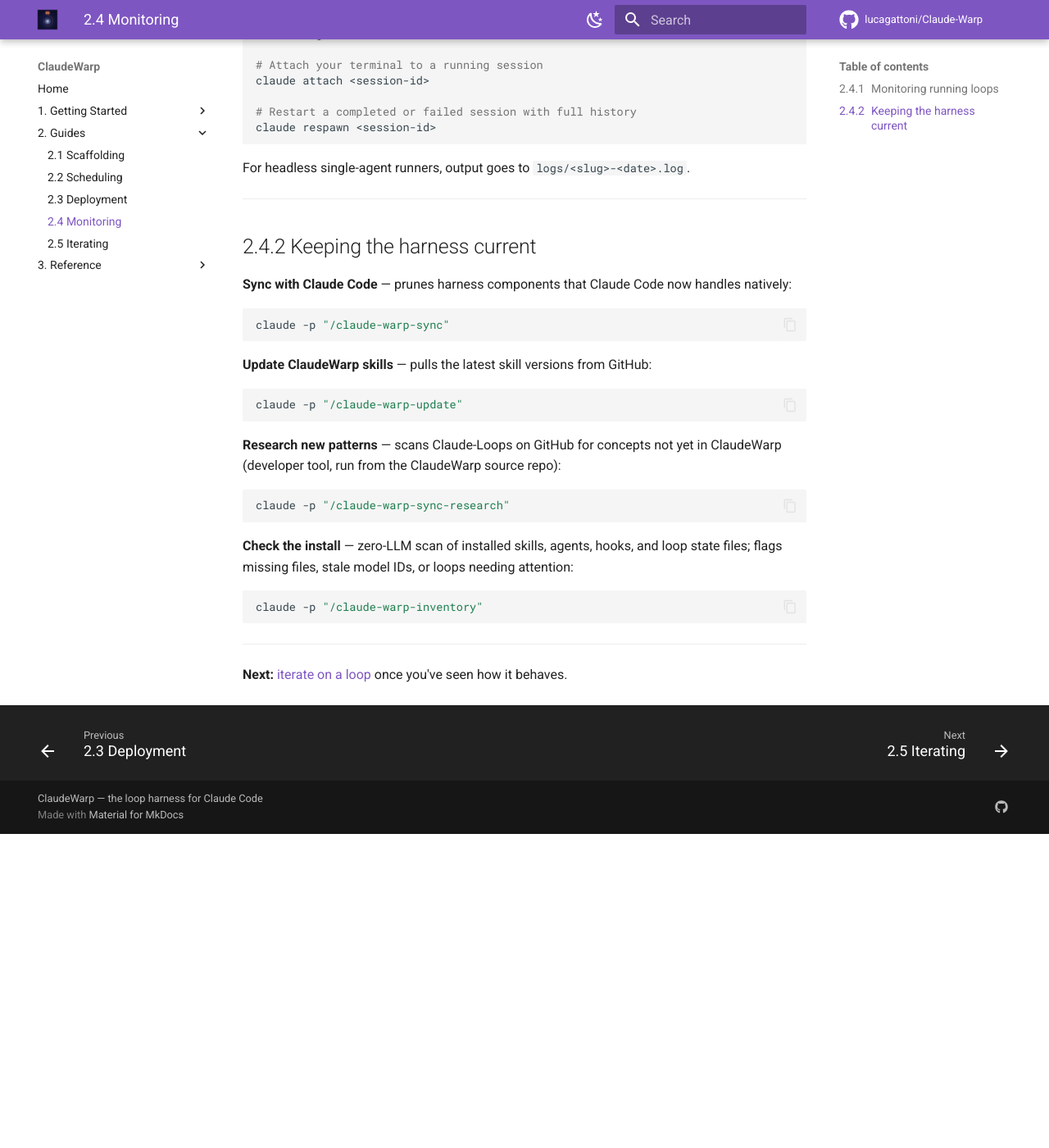
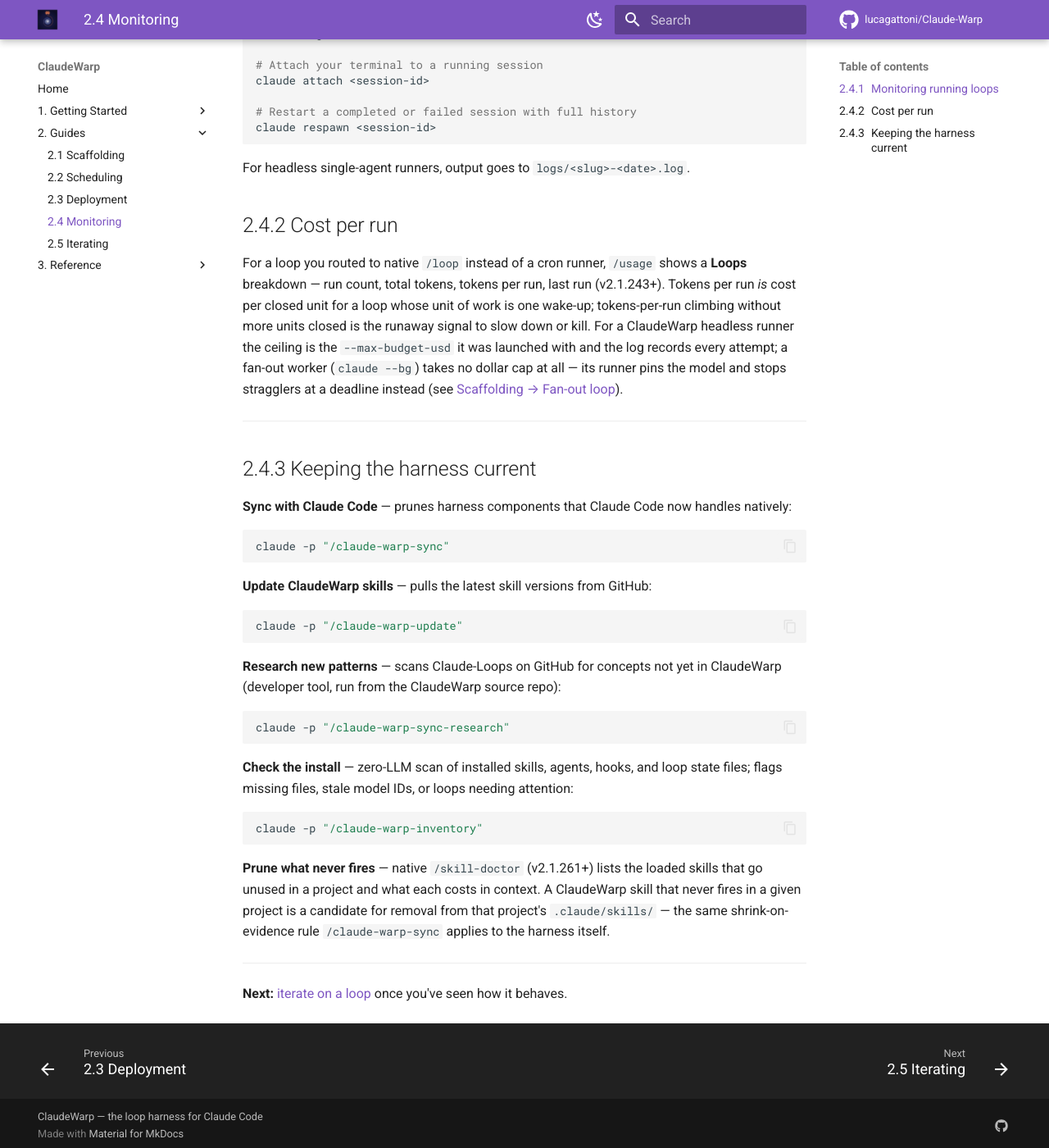
Before and after one commit to lucagattoni/Claude-Warp, an MkDocs documentation site: the page built from docs/guides/monitoring.md, in a window 1280 px wide and 1400 px high, scrolled down 513 px. Shown: the whole window at 82% size. Built offline with MkDocs 1.6.1 and Material for MkDocs 9.7.7, drawn with Linux system fonts in a browser that asks for light colours; comment, search, counter and statistics services are not loaded; before the commit the page ends 1530 px from its top, so only the background shows below that.

Commit message:
feat(hooks,retro,docs): gate self-protection, the removal test, cost-per-run notes
new-hook: a hook in hooks/ wired from .claude/settings.json lives inside the
repo the loop edits, so an L3 loop under auto mode can rewrite its own gate.
The skill now says to keep hooks/** and .claude/settings.json out of
intent-gate's scope, deny rm/mv/chmod/git checkout on them in
destructive-block, or wire the hook from user-scope ~/.claude/settings.json —
the direction Claude Code took for autoMode/sandbox.ripgrep/bypassPermissions
in v2.1.207/232/257 (Claude-Loops docs/33).

retro: applies Ng's removal test before proposing improvements — which
guard/checker/corroboration pass would the last N runs still have passed
without on the current model — the retro-side complement to sync's
native-supersession pruning (Claude-Loops §24).

monitoring: /usage Loops breakdown (v2.1.243) as the per-run figure for a
/loop-routed loop, the budget facts for headless vs --bg workers, and
/skill-doctor (v2.1.261) for skills that never fire in a project.

Co-Authored-By: Claude Fable 5.1 <noreply@anthropic.com>
Claude-Session: https://claude.ai/code/session_01HRmxvAmutKvEviaMWZqZQU

````diff
--- a/docs/guides/monitoring.md
+++ b/docs/guides/monitoring.md
@@ -27,6 +27,16 @@ claude respawn <session-id>
 
 For headless single-agent runners, output goes to `logs/<slug>-<date>.log`.
 
+## Cost per run
+
+For a loop you routed to native `/loop` instead of a cron runner, `/usage` shows a **Loops**
+breakdown — run count, total tokens, tokens per run, last run (v2.1.243+). Tokens per run *is*
+cost per closed unit for a loop whose unit of work is one wake-up; tokens-per-run climbing
+without more units closed is the runaway signal to slow down or kill. For a ClaudeWarp headless
+runner the ceiling is the `--max-budget-usd` it was launched with and the log records every
+attempt; a fan-out worker (`claude --bg`) takes no dollar cap at all — its runner pins the model
+and stops stragglers at a deadline instead (see [Scaffolding → Fan-out loop](scaffolding.md#fan-out-loop-parallel)).
+
 ---
 
 ## Keeping the harness current
@@ -51,6 +61,11 @@ claude -p "/claude-warp-sync-research"
 claude -p "/claude-warp-inventory"
 ```
 
+**Prune what never fires** — native `/skill-doctor` (v2.1.261+) lists the loaded skills that go
+unused in a project and what each costs in context. A ClaudeWarp skill that never fires in a
+given project is a candidate for removal from that project's `.claude/skills/` — the same
+shrink-on-evidence rule `/claude-warp-sync` applies to the harness itself.
+
 ---
 
 **Next:** [iterate on a loop](iterating.md) once you've seen how it behaves.
````
Also changed, not shown: CHANGELOG.md (+17 -0 lines), docs/reference/skills.md (+12 -1 lines), skills/claude-warp-new-hook/SKILL.md (+14 -0 lines), skills/claude-warp-retro/SKILL.md (+8 -0 lines).
